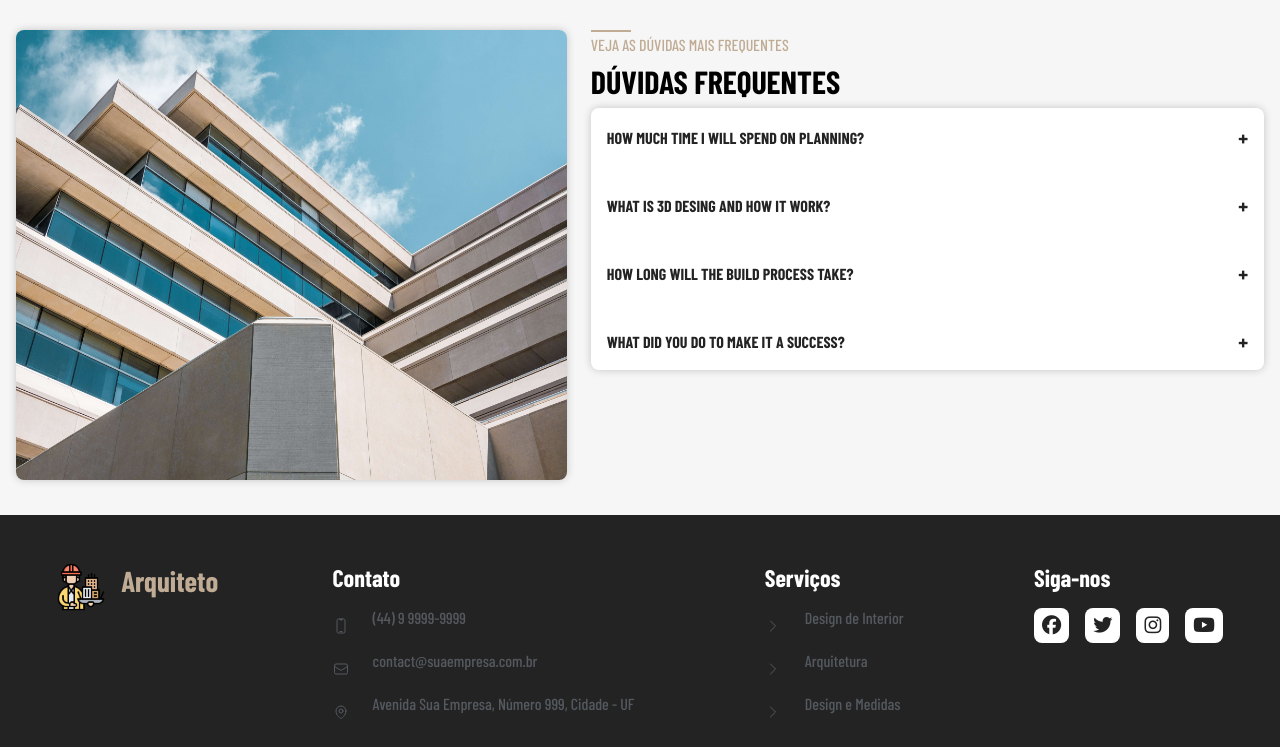
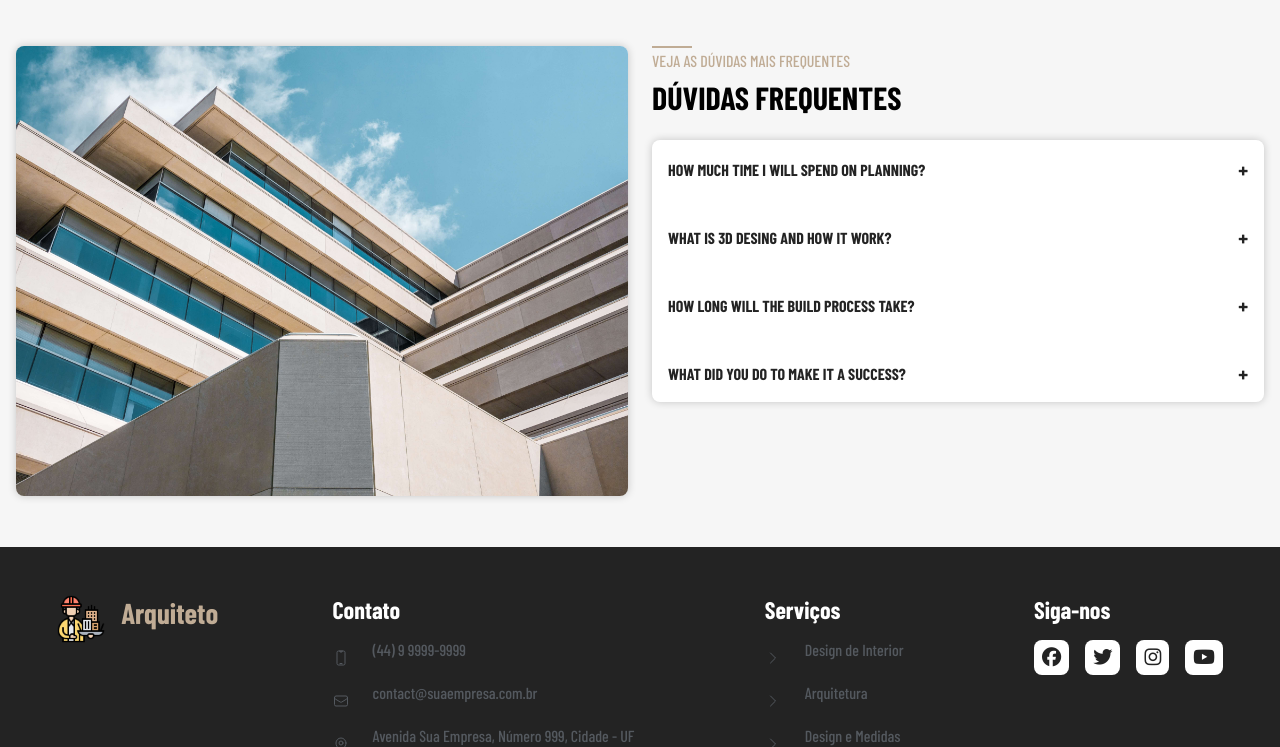
Before and after one commit to Alexandremma/architect--site-model, a website: page pages/contact-page/contact.html in a window 1280 px wide. Shown: the part 1705-2452 px from the top of the page. Drawn offline with nearby package versions, Linux system fonts and the light colour scheme; some packages are replaced by stand-ins of ours; a web font is replaced by a local one.

Commit message:
complement commit

```diff
--- a/styles/contact.css
+++ b/styles/contact.css
@@ -180,6 +180,7 @@ section#contact-section .decoration-line {
 }
 
 section#contact-section .contact-subtitle {
+    padding: 0;
     font-size: 1rem;
     color: #C0AC95;
     text-transform: uppercase;
@@ -191,6 +192,7 @@ section#contact-section .contact-title {
 }
 
 section#contact-section .contact-description {
+    padding: 0;
     font-size: 1rem;
     color: #868686;
 }
@@ -334,12 +336,12 @@ section#doubts-section {
     justify-content: center;
     align-items: start;
     gap: 1.5rem;
-    padding: 2rem 1rem;
+    padding: 3rem 1rem;
 }
 
 section#doubts-section .image-container {
     display: none;
-    flex: 45%;
+    flex: 50%;
 }
 
 section#doubts-section .doubts-section-image {
@@ -349,7 +351,7 @@ section#doubts-section .doubts-section-image {
 }
 
 section#doubts-section .accordion-container {
-    flex: 55%;
+    flex: 50%;
     /* width: 100%;
     max-width: 500px; */
     /* padding: 10px; */
@@ -374,7 +376,7 @@ section#doubts-section .accordion-container .doubts-subtitle {
 }
 
 section#doubts-section .accordion-container .doubts-title {
-    padding: 0.5rem 0;
+    padding: 0.5rem 0 1.5rem 0;
     font-size: 2rem;
     text-transform: uppercase;
 }
```
